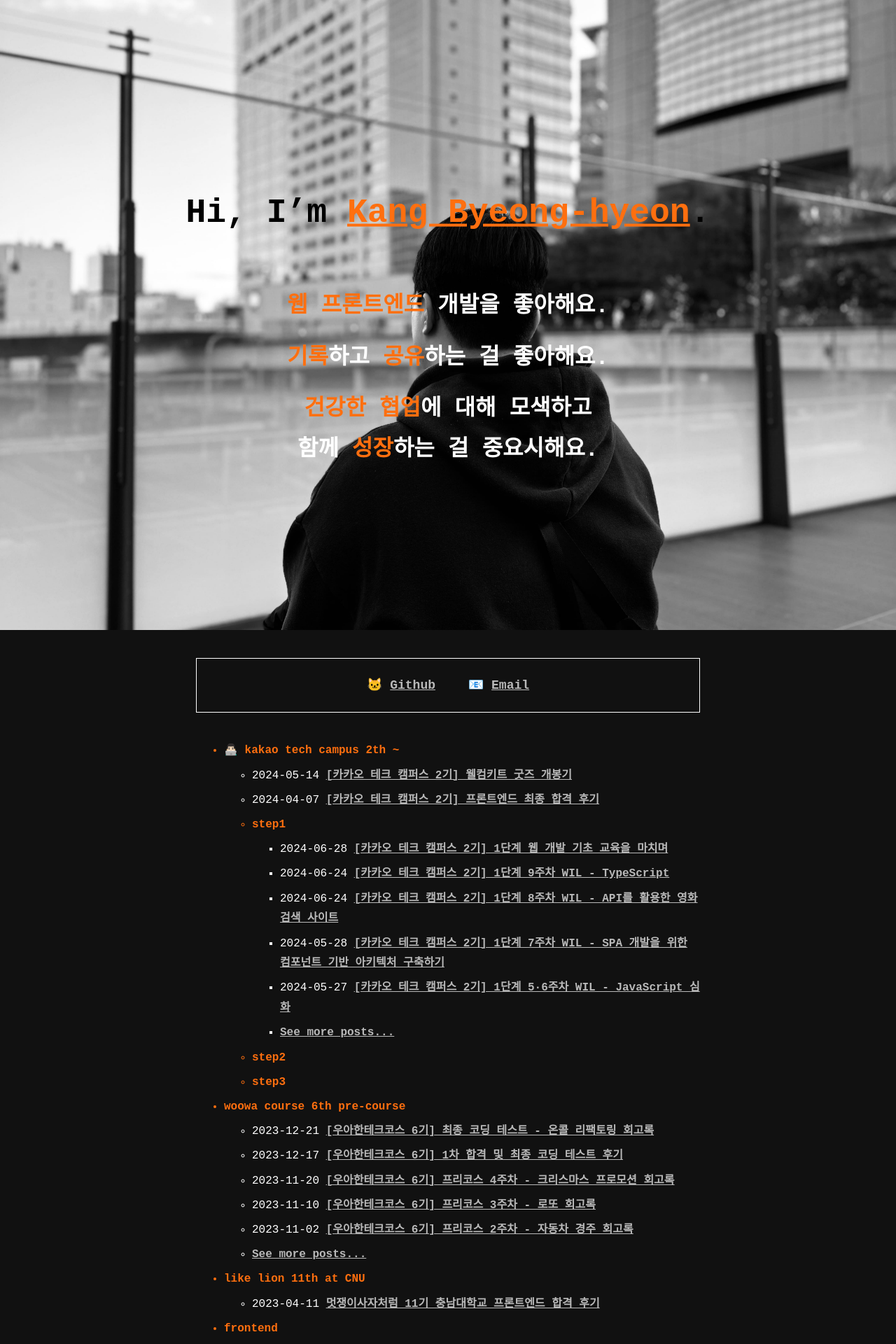
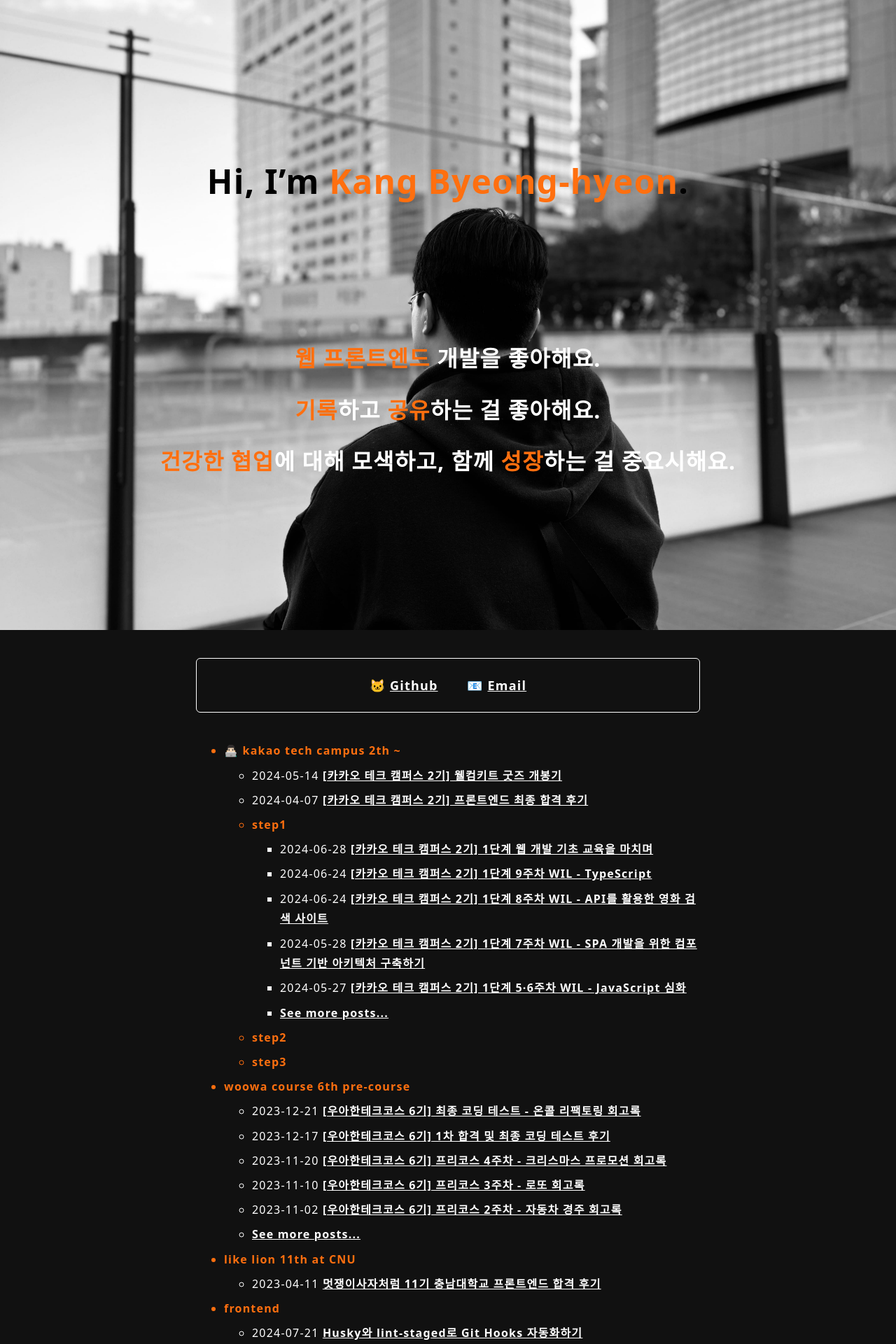
Before and after one commit to kang-kibong/kang-kibong.github.io, a Jekyll site: the page built from index.md, in a window 1280 px wide. Shown: the top 1920 px of the page at 70% size. Built offline with Jekyll 4.4.1, drawn with Linux system fonts in a browser that asks for light colours.

Commit message:
design: redesign

```diff
--- a/_layouts/home.html
+++ b/_layouts/home.html
@@ -11,8 +11,8 @@ layout: default
     <p><strong>웹 프론트엔드</strong> 개발을 좋아해요.</p>
     <p><strong>기록</strong>하고 <strong>공유</strong>하는 걸 좋아해요.</p>
     <p>
-      <strong>건강한 협업</strong>에 대해 모색하고 <br />
-      함께 <strong>성장</strong>하는 걸 중요시해요.
+      <strong>건강한 협업</strong>에 대해 모색하고, 함께
+      <strong>성장</strong>하는 걸 중요시해요.
     </p>
   </div>
 </header>
--- a/_sass/no-style-please.scss
+++ b/_sass/no-style-please.scss
@@ -35,7 +35,9 @@ html {
 
 body {
   color: #fff;
-  font-family: monospace;
+  font-family: ui-sans-serif, system-ui, sans-serif, apple color emoji,
+    segoe ui emoji, segoe ui symbol, noto color emoji;
+  letter-spacing: 1.2px;
   font-size: 16px;
   line-height: 1.8;
   margin: 0;
@@ -64,7 +66,7 @@ p {
 }
 
 a {
-  color: #b9b9b9;
+  color: #fff;
   font-weight: 600;
   text-decoration: underline;
   transition: all 0.1s ease;
@@ -112,6 +114,8 @@ td {
 }
 
 code {
+  font-family: ui-monospace, SFMono-Regular, Menlo, Monaco, Consolas,
+    liberation mono, courier new, monospace;
   color: white;
   background: #222;
   border-radius: 4px;
@@ -124,7 +128,7 @@ div.highlighter-rouge code {
   overflow-x: auto;
   white-space: pre-wrap;
   padding: 1.3rem;
-  border-radius: 18px;
+  border-radius: 0.375rem;
 }
 
 blockquote {
@@ -162,7 +166,6 @@ img {
 
   strong {
     color: rgb(255, 111, 15);
-    text-decoration: underline;
   }
 }
 
@@ -184,7 +187,7 @@ header h1 {
     width: 100%;
     text-align: center;
     position: absolute;
-    top: 35%;
+    top: 30%;
     left: 50%;
     transform: translate(-50%, -100%);
     font-size: 48px;
@@ -193,7 +196,6 @@ header h1 {
 
     strong {
       color: rgb(255, 111, 15);
-      text-decoration: underline;
     }
 
     span {
@@ -214,7 +216,7 @@ header h1 {
   .introduce {
     width: 100%;
     position: absolute;
-    top: 60%;
+    top: 65%;
     left: 50%;
     text-align: center;
     font-size: 32px;
@@ -235,6 +237,7 @@ header h1 {
   color: #000;
   margin-bottom: 40px;
   padding: 22px 0;
+  border-radius: 0.375rem;
 
   & span:first-of-type {
     margin-right: 36px;
@@ -272,12 +275,6 @@ header h1 {
   color: rgb(255, 111, 15);
 }
 
-// Post
-.post-title {
-  color: rgb(255, 111, 15);
-  text-decoration: underline;
-}
-
 @media screen and (max-width: "600px") {
   // Header
   header h1 {
@@ -312,6 +309,4 @@ header h1 {
   code {
     font-size: 12px;
   }
-
-
 }
```
Also changed, not shown: 3 other files.
